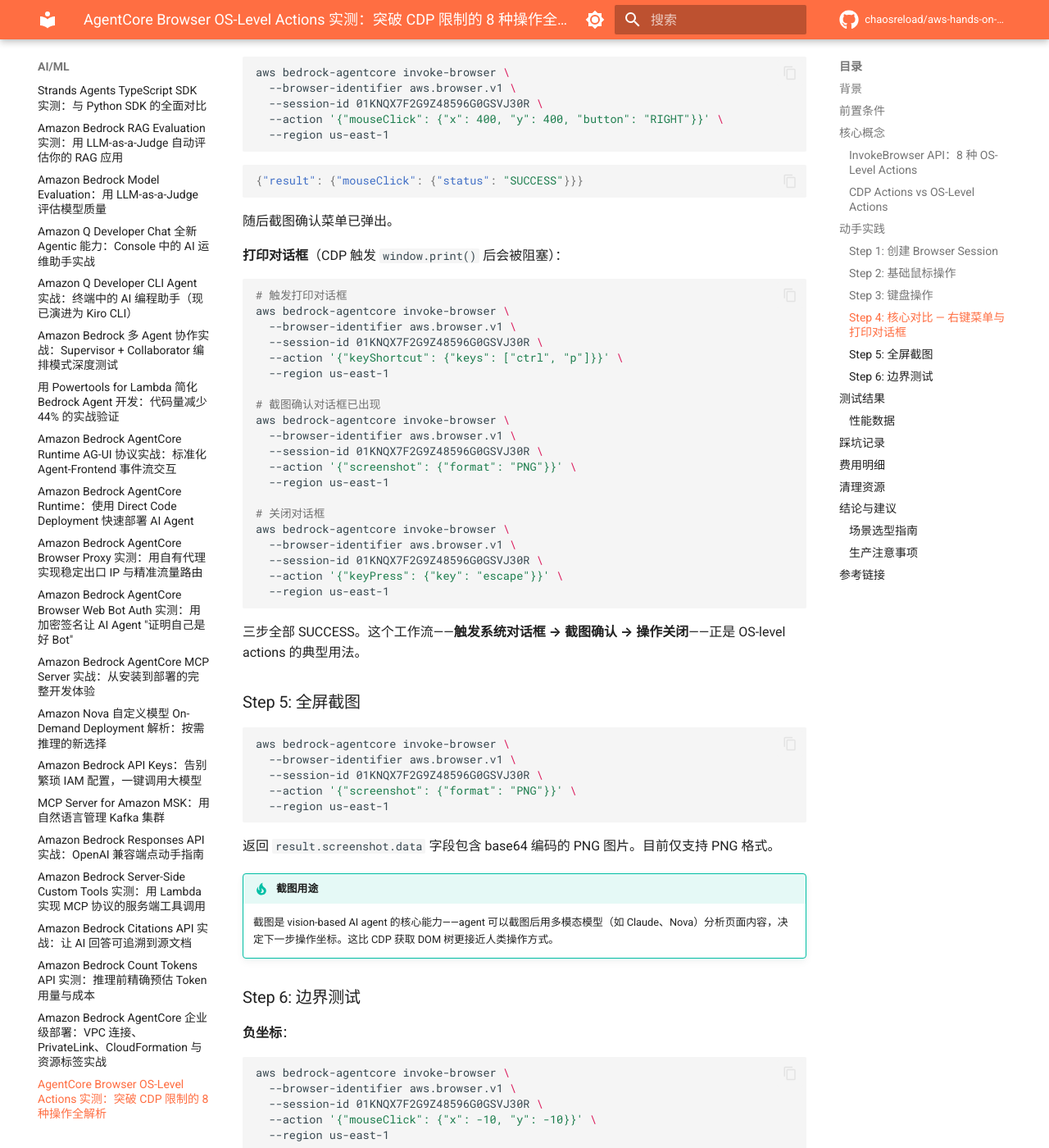
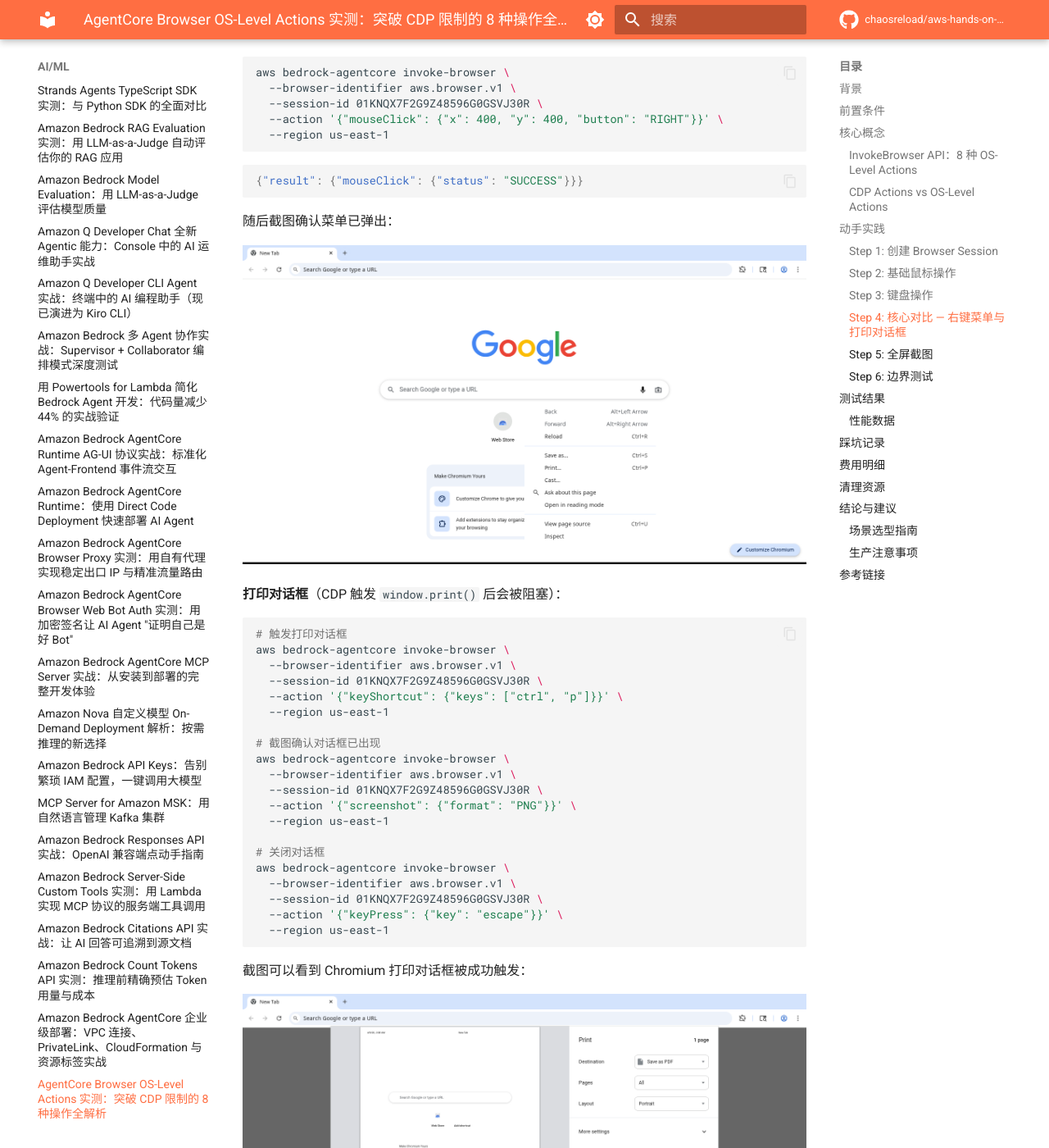
Before and after one commit to chaosreload/aws-hands-on-lab, an MkDocs documentation site: the page built from docs/bedrock/agentcore-browser-os-actions.md, in a window 1280 px wide and 1400 px high, scrolled down 4732 px. Shown: the whole window at 82% size. Built offline with MkDocs 1.6.1 and Material for MkDocs 9.7.7, drawn with Linux system fonts in a browser that asks for light colours; comment, search, counter and statistics services are not loaded.

Commit message:
feat: add OS-level action screenshots to AgentCore Browser article

````diff
--- a/docs/bedrock/agentcore-browser-os-actions.md
+++ b/docs/bedrock/agentcore-browser-os-actions.md
@@ -218,7 +218,9 @@
 {"result": {"mouseClick": {"status": "SUCCESS"}}}
 ```
 
-随后截图确认菜单已弹出。
+随后截图确认菜单已弹出：
+
+![右键菜单截图 — 可以看到浏览器原生上下文菜单被成功触发](images/agentcore-os-actions-right-click.png)
 
 **打印对话框**（CDP 触发 `window.print()` 后会被阻塞）：
 
@@ -245,6 +247,10 @@
   --region us-east-1
 ```
 
+截图可以看到 Chromium 打印对话框被成功触发：
+
+![打印对话框截图 — Ctrl+P 触发的系统打印对话框](images/agentcore-os-actions-print-dialog.png)
+
 三步全部 SUCCESS。这个工作流——**触发系统对话框 → 截图确认 → 操作关闭**——正是 OS-level actions 的典型用法。
 
 ### Step 5: 全屏截图
@@ -258,6 +264,8 @@
 ```
 
 返回 `result.screenshot.data` 字段包含 base64 编码的 PNG 图片。目前仅支持 PNG 格式。
+
+![全屏截图示例 — OS-level screenshot 捕获的完整浏览器画面](images/agentcore-os-actions-initial.png)
 
 !!! tip "截图用途"
     截图是 vision-based AI agent 的核心能力——agent 可以截图后用多模态模型（如 Claude、Nova）分析页面内容，决定下一步操作坐标。这比 CDP 获取 DOM 树更接近人类操作方式。
````
Also changed, not shown: docs/bedrock/images/agentcore-os-actions-initial.png (added), docs/bedrock/images/agentcore-os-actions-keyboard-input.png (added), docs/bedrock/images/agentcore-os-actions-print-dialog.png (added), docs/bedrock/images/agentcore-os-actions-right-click.png (added).
